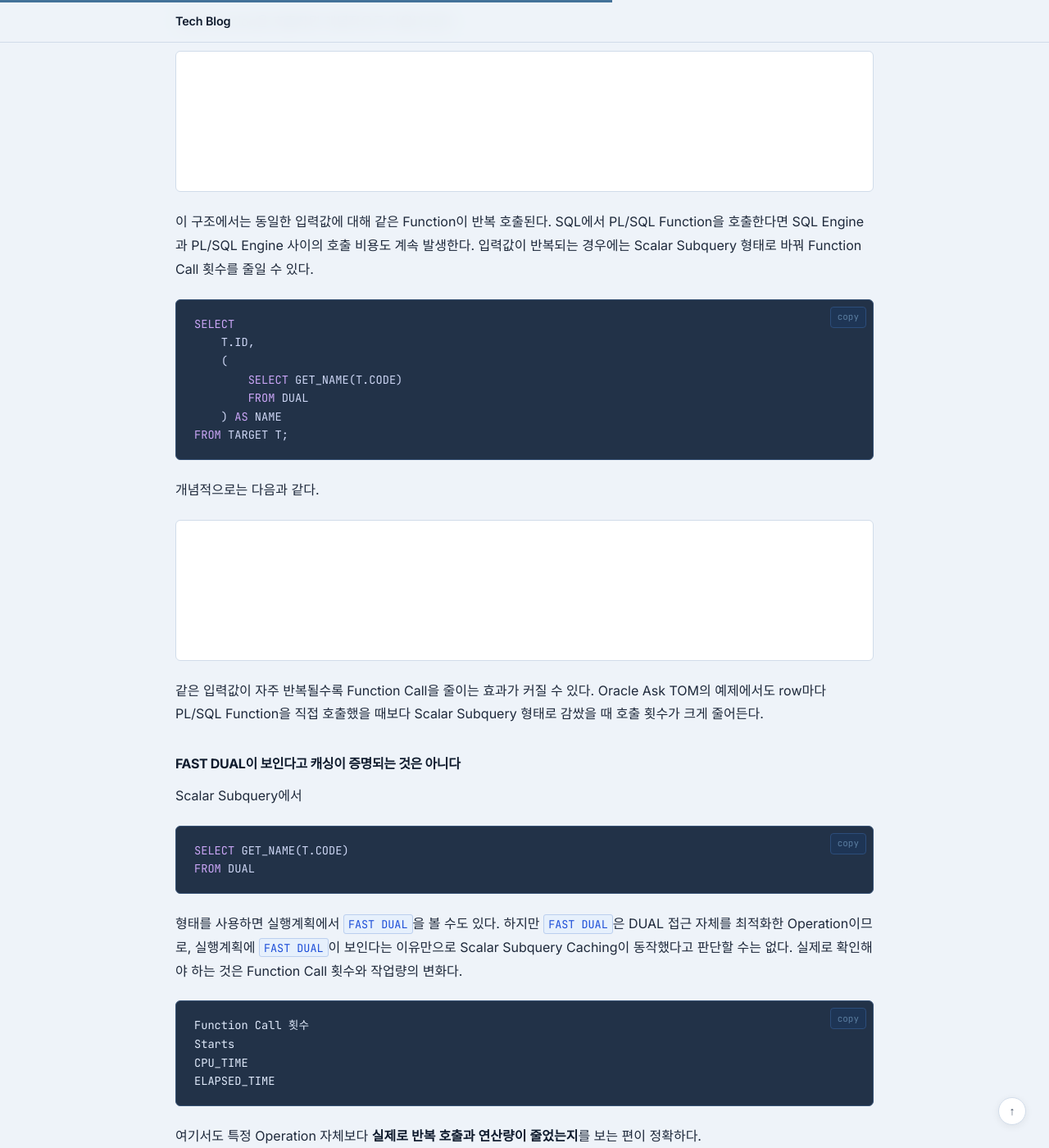
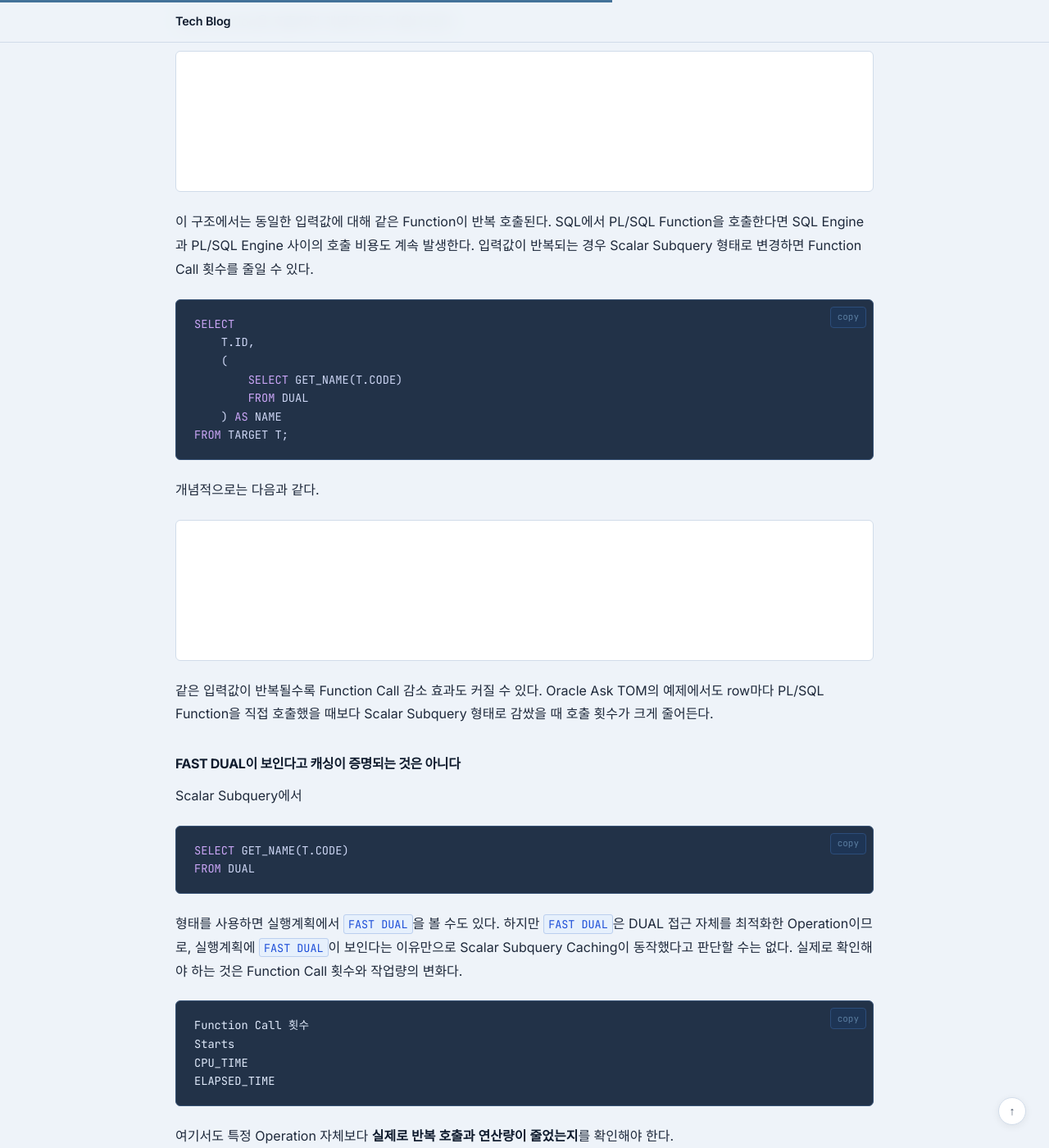
Before and after one commit to jw3418/jw3418.github.io, a Jekyll site: the page built from _posts/2026-09-23-oracle-sql-tuning-execution-plan.md, in a window 1280 px wide and 1400 px high, scrolled down 10776 px. Shown: the whole window at 82% size. Built offline with Jekyll 4.4.1, drawn with Linux system fonts in a browser that asks for light colours; some of the changed text lies outside the part shown.

Commit message:
Update 2026-09-23-oracle-sql-tuning-execution-plan.md

````diff
--- a/_posts/2026-09-23-oracle-sql-tuning-execution-plan.md
+++ b/_posts/2026-09-23-oracle-sql-tuning-execution-plan.md
@@ -15,7 +15,7 @@
 - 문자열 검색으로 구현된 조건 때문에 범위 검색이 불가능할 수도 있다.
 - Optimizer가 예상한 row 수와 실제 row 수가 크게 달라 잘못된 실행계획을 선택할 수도 있다.
 
-실행계획을 들여다보면 어떤 Operation이 선택됐는지 자체보다, 어디에서 많은 데이터를 읽고 어떤 작업이 반복되고 있는지를 보는 편이 더 중요하다.
+실행계획을 들여다보면 어떤 Operation이 선택됐는지 자체보다, 어디에서 많은 데이터를 읽고 어떤 작업이 반복되고 있는지를 보는 것이 더 중요하다.
 
 > **같은 결과를 반환하는데도 SQL마다 작업량이 달라지는 이유는 무엇일까?**
 
@@ -137,7 +137,7 @@
     G --> H
 ```
 
-실행계획을 볼 때는 **Rows가 어디에서 늘어나는지 → Buffers가 어디에서 증가하는지 → 어떤 Predicate가 적용되는지 → 왜 이 Access Path가 선택됐는지** 순서로 따라가면 흐름을 잡기 쉽다.
+실행계획을 볼 때는 **Rows가 어디에서 늘어나는지 → Buffers가 어디에서 증가하는지 → 어떤 Predicate가 적용되는지 → 왜 이 Access Path가 선택됐는지** 순서로 순서로 보면 실행 흐름을 파악할 수 있다.
 
 ## 인덱스는 있는데 왜 사용하지 않을까
 
@@ -173,7 +173,7 @@
     L3 --> T3
 ```
 
-Branch Block은 어떤 하위 블록으로 이동할지를 결정하는 데 사용되고, Leaf Block에는 실제 Index Key와 해당 row를 찾기 위한 `ROWID`가 저장된다. 즉 B-Tree Index의 핵심은 **정렬된 Key를 이용해 탐색 범위를 좁히는 것**이다. 인덱스가 존재하는지만 보는 것보다 **WHERE 절이 인덱스의 Key를 그대로 탐색할 수 있는 형태인지**를 함께 봐야 한다.
+Branch Block은 어떤 하위 블록으로 이동할지를 결정하는 데 사용되고, Leaf Block에는 실제 Index Key와 해당 row를 찾기 위한 `ROWID`가 저장된다. 즉 B-Tree Index의 핵심은 **정렬된 Key를 이용해 탐색 범위를 좁히는 것**이다. 인덱스가 존재하는지만 보는 것보다 **WHERE 절이 인덱스의 Key를 그대로 탐색할 수 있는 형태인지**를 함께 확인해야 한다.
 
 ### Case 1. 컬럼을 결합한 조건을 분리하기
 
@@ -246,7 +246,7 @@
 ON SAMPLE_TABLE (M1 || M2 || M3);
 ```
 
-어느 쪽이 더 나은지는 실제 조회 패턴과 변경 비용에 따라 달라진다.
+어느 쪽이 적절한지는 실제 조회 패턴과 변경 비용에 따라 달라진다.
 
 ### Access Predicate와 Filter Predicate
 
@@ -423,7 +423,7 @@
 → 특정 Index 사용 유도
 ```
 
-다만 바로 Hint를 넣기보다, 먼저 왜 그런 실행계획이 선택됐는지 확인하는 편이 낫다.
+다만 바로 Hint를 넣기 전에 왜 그런 실행계획이 선택됐는지 먼저 확인해야 한다.
 
 ```text
 통계 정보가 적절한가?
@@ -479,7 +479,7 @@
     R4["CODE = A"] --> F4["GET_NAME(A)"]
 ```
 
-이 구조에서는 동일한 입력값에 대해 같은 Function이 반복 호출된다. SQL에서 PL/SQL Function을 호출한다면 SQL Engine과 PL/SQL Engine 사이의 호출 비용도 계속 발생한다. 입력값이 반복되는 경우에는 Scalar Subquery 형태로 바꿔 Function Call 횟수를 줄일 수 있다.
+이 구조에서는 동일한 입력값에 대해 같은 Function이 반복 호출된다. SQL에서 PL/SQL Function을 호출한다면 SQL Engine과 PL/SQL Engine 사이의 호출 비용도 계속 발생한다. 입력값이 반복되는 경우 Scalar Subquery 형태로 변경하면 Function Call 횟수를 줄일 수 있다.
 
 ```sql
 SELECT
@@ -509,7 +509,7 @@
     F --> S
 ```
 
-같은 입력값이 자주 반복될수록 Function Call을 줄이는 효과가 커질 수 있다. Oracle Ask TOM의 예제에서도 row마다 PL/SQL Function을 직접 호출했을 때보다 Scalar Subquery 형태로 감쌌을 때 호출 횟수가 크게 줄어든다.
+같은 입력값이 반복될수록 Function Call 감소 효과도 커질 수 있다. Oracle Ask TOM의 예제에서도 row마다 PL/SQL Function을 직접 호출했을 때보다 Scalar Subquery 형태로 감쌌을 때 호출 횟수가 크게 줄어든다.
 
 #### FAST DUAL이 보인다고 캐싱이 증명되는 것은 아니다
 
@@ -529,7 +529,7 @@
 ELAPSED_TIME
 ```
 
-여기서도 특정 Operation 자체보다 **실제로 반복 호출과 연산량이 줄었는지**를 보는 편이 정확하다.
+여기서도 특정 Operation 자체보다 **실제로 반복 호출과 연산량이 줄었는지**를 확인해야 한다.
 
 ## 검색 조건 자체를 다시 설계해야 하는 경우
 
@@ -568,11 +568,11 @@
   AND END_DT >= :targetDate
 ```
 
-여기에 실제 조회 패턴에 맞는 날짜 기준 Index도 추가했다. 여기서 `INSTR`은 느리고 `BETWEEN`은 빠르다는 식으로 볼 필요는 없다. **데이터가 실제로 기간을 의미한다면 기간으로 조회할 수 있는 구조를 만드는 편이 자연스럽다.** 이처럼 SQL 튜닝은 쿼리만 고치는 작업이 아니라 데이터가 어떤 형태로 저장되고 조회되는지도 함께 보게 된다.
+여기에 실제 조회 패턴에 맞는 날짜 기준 Index도 추가했다. 여기서 `INSTR`은 느리고 `BETWEEN`은 빠르다는 식으로 볼 필요는 없다. **데이터가 실제로 기간을 의미한다면 기간으로 조회할 수 있는 구조가 더 자연스럽다.** 이처럼 SQL 튜닝은 쿼리만 고치는 작업이 아니라 데이터가 어떤 형태로 저장되고 조회되는지도 함께 보게 된다.
 
 ## 추가로 자주 확인할 만한 병목
 
-앞에서는 실제로 다뤘던 문제를 중심으로 정리했다. 이외에도 실행계획을 볼 때 자주 확인하는 항목들이 있다.
+앞에서는 실제로 다뤘던 문제를 중심으로 정리했다. 이외에도 실행계획에서 자주 확인하는 항목들이 있다.
 
 ### E-Rows와 A-Rows가 크게 다른 경우
 
@@ -645,7 +645,7 @@
 WHERE USER_ID = :userId
 ```
 
-`:userId` 역시 컬럼 타입에 맞춰 문자열로 전달하는 편이 자연스럽다. 여기서도 핵심은 **Predicate에서 Index Column이 가공되고 있는지**다.
+`:userId` 역시 컬럼 타입에 맞춰 문자열로 전달하는 것이 자연스럽다. 여기서도 핵심은 **Predicate에서 Index Column이 가공되고 있는지**다.
 
 ### SORT / HASH 작업과 TEMP Spill
 
@@ -750,7 +750,7 @@
 
 ### 많은 데이터를 조인할 때의 Hash Join
 
-많은 데이터를 조인해야 한다면 반복적인 Index Lookup보다 Hash Join이 더 효율적인 경우가 있다. 정리하면 실행계획은 아래 흐름으로 보는 편이 이해하기 쉽다.
+많은 데이터를 조인해야 한다면 반복적인 Index Lookup보다 Hash Join이 더 효율적인 경우가 있다. 정리하면 실행계획은 아래 흐름으로 보면 전체 흐름을 정리할 수 있다.
 
 ```text
 Predicate
@@ -786,7 +786,7 @@
 Elapsed Time : 100 → 52
 ```
 
-실행시간이 줄었다는 결과만 보기보다 **어떤 Operation의 작업량이 줄었고, 그 변화가 왜 전체 비용 감소로 이어졌는지**까지 연결해서 보는 편이 좋다.
+실행시간이 줄었다는 결과만 보는 것이 아니라 **어떤 Operation의 작업량이 줄었고, 그 변화가 왜 전체 비용 감소로 이어졌는지**까지 확인해야 한다.
 
 ## 지금까지의 튜닝을 정리하면
 
@@ -815,7 +815,7 @@
 
 ## 마치며
 
-SQL 튜닝을 처음 보면 Full Scan을 없애거나 Index를 타게 만드는 작업으로 생각하기 쉽다. 하지만 실제 실행계획을 보다 보니 특정 Operation을 없애는 것 자체가 목적은 아니었다. 오히려 다음 질문들이 더 유용했다.
+SQL 튜닝을 처음 접할 때는 Full Scan을 없애거나 Index를 타게 만드는 작업으로만 생각하는 경우가 많다. 하지만 실제 실행계획을 보다 보니 특정 Operation을 없애는 것 자체가 목적은 아니었다. 오히려 다음 질문들이 더 유용했다.
 
 - 왜 이 테이블부터 읽었을까?
 - 왜 이 Index를 사용하지 않았을까?
````
Also changed, not shown: other parts of _posts/2026-09-23-oracle-sql-tuning-execution-plan.md (+1 -1 lines).
